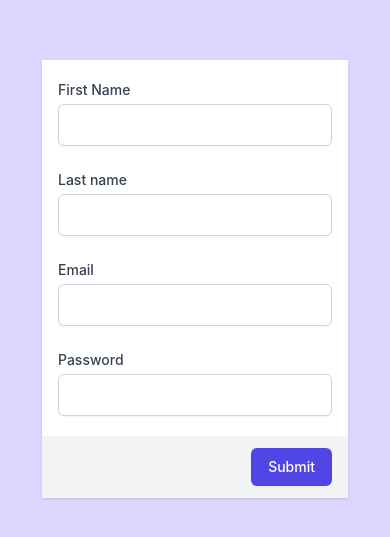
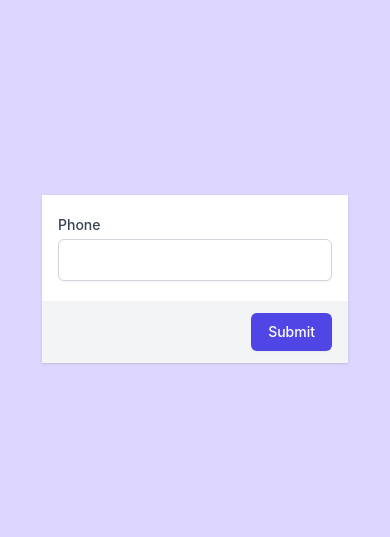
Before and after one commit to mahmudk313/phoenix-commercial-app, a Next.js app: page /auth/register in a window 390 px wide. Shown: the part 143-680 px from the top of the page. Built offline with nearby package versions, Linux system fonts and the light colour scheme.

Commit message:
Add phone input for register

```diff
--- a/app/components/auth/innerRegisterForm.tsx
+++ b/app/components/auth/innerRegisterForm.tsx
@@ -9,10 +9,7 @@ const InnerRegisterForm = (props : FormikProps<RegisterFormValuesInterface>) =>
                 <div className="bg-white px-4 py-5 sm:p-6">
                     <div className="grid grid-cols-6 gap-6">
 
-                        <Input name="name" label="First Name" />
-                        <Input name="lastName" label="Last name" />
-                        <Input name="email" label="Email" type="email" className="col-span-6 sm:col-span-6" />
-                        <Input name="password" label="Password" className="col-span-6 sm:col-span-6" type="password" />
+                        <Input name="Phone" label="Phone" />
 
                     </div>
                 </div>
```
